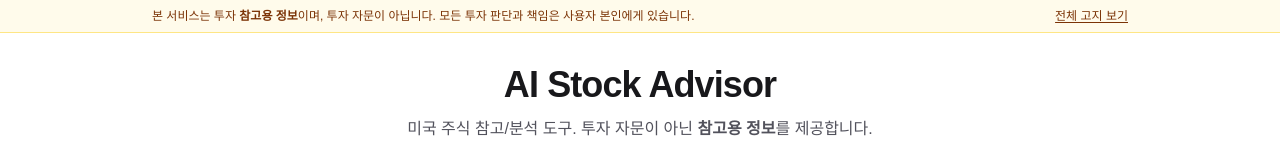
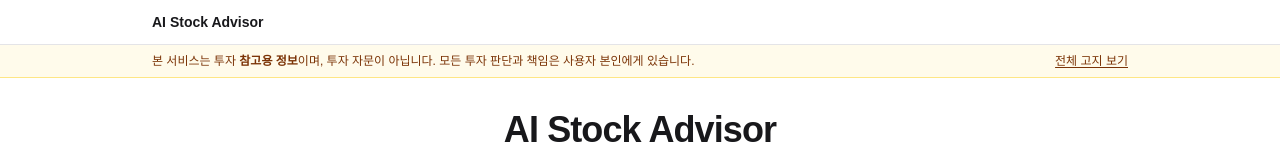
Before and after one commit to wonseok-han/ai-stock-advisor, a Next.js app in the folder apps/web/: page / in a window 1280 px wide. Shown: the top 160 px of the page. Built offline with nearby package versions, Linux system fonts and the light colour scheme; no server answers.

Commit message:
feat(web): add global site header with home link
모든 페이지에서 홈으로 돌아갈 수 있도록 글로벌 헤더 추가.

Co-Authored-By: Claude Opus 4.6 <noreply@anthropic.com>

```diff
--- a/apps/web/src/app/layout.tsx
+++ b/apps/web/src/app/layout.tsx
@@ -1,6 +1,7 @@
 import { Geist, Geist_Mono } from 'next/font/google';
 
 import { Providers } from '@/app/providers';
+import { SiteHeader } from '@/components/layout/site-header';
 import { DisclaimerBanner } from '@/components/legal/disclaimer-banner';
 import { DisclaimerFooter } from '@/components/legal/disclaimer-footer';
 
@@ -35,6 +36,7 @@ export default function RootLayout({
     >
       <body className="min-h-full flex flex-col bg-zinc-50 dark:bg-black">
         <Providers>
+          <SiteHeader />
           <DisclaimerBanner />
           <div className="flex flex-1 flex-col">{children}</div>
           <DisclaimerFooter />
--- /dev/null
+++ b/apps/web/src/components/layout/site-header.tsx
@@ -0,0 +1,16 @@
+import Link from 'next/link';
+
+export function SiteHeader() {
+  return (
+    <header className="border-b border-zinc-200 bg-white dark:border-zinc-800 dark:bg-zinc-900">
+      <div className="mx-auto flex w-full max-w-5xl items-center px-4 py-3 sm:px-6">
+        <Link
+          href="/"
+          className="text-sm font-semibold text-zinc-900 hover:text-zinc-600 dark:text-zinc-50 dark:hover:text-zinc-300"
+        >
+          AI Stock Advisor
+        </Link>
+      </div>
+    </header>
+  );
+}
```
